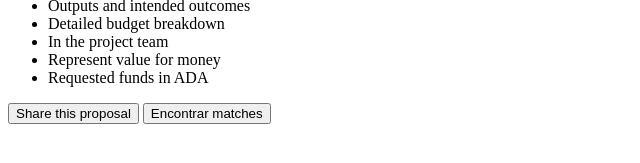
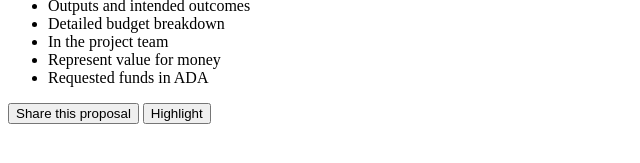
Before and after one commit to 45B-Cardano/45B_Catalyst_Extension, a browser extension: page 45b-duarte/index.html in a window 1280 px wide. Shown: the part 231-394 px from the top of the page, without its empty margins (0-640 px from the left). Drawn offline with Linux system fonts and the light colour scheme.

Commit message:
Highlight button text

```diff
--- a/45b-duarte/index.html
+++ b/45b-duarte/index.html
@@ -5,7 +5,7 @@
 
     </ul>
     <button onclick="navigator.share({url: document.URL})">Share this proposal</button>
-    <button id="read-content">Encontrar matches</button>
+    <button id="read-content">Highlight</button>
     <script src="main.js"></script>
     <div id='result-div' style="width:500px">
       <code id='result'></code>
```
